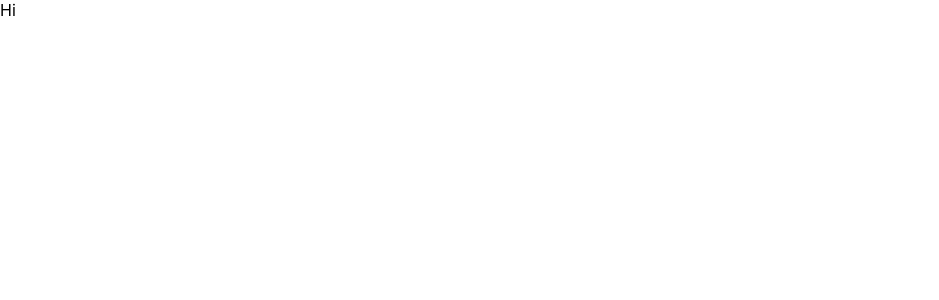
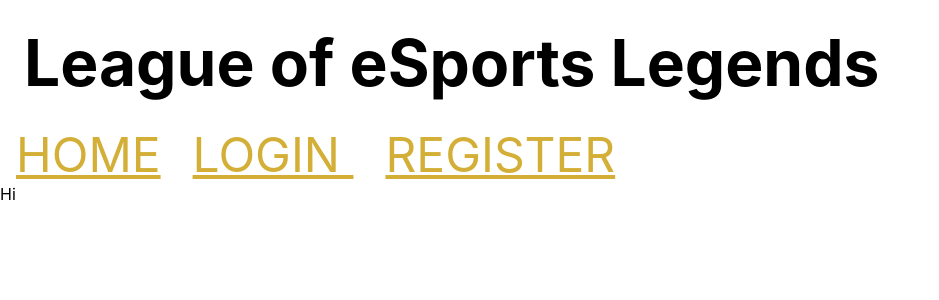
Before and after one commit to jablan08/project-priority, a React (Create React App) app: page / in a window 1280 px wide. Shown: the top 300 px of the page, without its empty margins (0-939 px from the left). Built offline with nearby package versions, Linux system fonts and the light colour scheme.

Commit message:
add nav bar and styled-componemts

```diff
--- a/package.json
+++ b/package.json
@@ -17,7 +17,8 @@
     "react": "^16.8.6",
     "react-dom": "^16.8.6",
     "react-router-dom": "^5.0.1",
-    "react-scripts": "3.0.1"
+    "react-scripts": "3.0.1",
+    "styled-components": "^4.3.0"
   },
   "scripts": {
     "all": "concurrently \"react-scripts start\" \"nodemon ./bin/www\" ",
--- a/routes/clients.js
+++ b/routes/clients.js
@@ -16,7 +16,6 @@ router.get('/', async (req, res) => {
   } catch (error) {
     res.json({error})
   }
-  return res.json({data: 'Received a GET HTTP method client'});
 });
 
 // SHOW
@@ -64,10 +63,11 @@ router.post('/new', async (req, res) => {
   try {
     console.log(req.body)
     const newClient = await Client.create(req.body)
-    const findProduct = await Product.findById(req.body.productId)
+    const findProduct = await Product.findById(req.body.product)
     console.log(findProduct, "hittt")
+    newClient.product = findProduct
+    findProduct.clients.push(newClient)
     console.log(newClient)
-    findProduct.clients.push(newClient)
     findProduct.save()
     res.json({
       newClient,
--- a/src/App.js
+++ b/src/App.js
@@ -1,7 +1,7 @@
 import React, { Component } from "react";
 import { Switch, Route, withRouter } from "react-router-dom";
 import * as routes from "./constants/routes";
-// import NavBar from "./components/NavBar/NavBar";
+import NavBar from "./components/Navbar/NavBar";
 import Login from "./components/Login/Login";
 import './App.css';
 import Register from "./components/Register/Register";
@@ -34,7 +34,7 @@ class App extends Component {
     const { currentUser } = this.state
     return (
       <>
-        {/* <NavBar doLogout={this.doLogout} currentUser={currentUser}/>  */}
+        <NavBar doLogout={this.doLogout} currentUser={currentUser}/>
         <Switch>
           <Route exact path={routes.ROOT} render={()=> <div>Hi</div> }/>
 
--- a/src/components/Login/Login.js
+++ b/src/components/Login/Login.js
@@ -17,6 +17,7 @@ class Login extends Component {
 
     handleSubmit = async (e) => {
         e.preventDefault();
+
         try {
             const login = await fetch("/login", {
                 method: "POST",
--- /dev/null
+++ b/src/components/Navbar/NavBar.css
@@ -0,0 +1,15 @@
+.active {
+    color:darksalmon;
+}
+
+.message {
+    font-size: 3rem;
+}
+
+.navButton {
+    background: none;
+    background: none;
+    font-size: 2.3rem;
+    margin: 5px;
+
+}
--- /dev/null
+++ b/src/components/Navbar/NavBar.js
@@ -0,0 +1,35 @@
+import React from 'react';
+import { NavLink } from "react-router-dom";
+
+import * as routes from "../../constants/routes"
+import "./NavBar.css"
+import styled from "styled-components";
+
+const Nav = styled(NavLink)`
+    margin: 1rem;
+    font-size: 3rem;
+    color: rgb(212,175,55);
+
+    :hover {
+        color: #F5F5F5
+    }
+
+`
+const Title = styled.h1`
+    font-size: 4rem;
+    margin: 1.5rem;
+`
+
+const NavBar = ({currentUser, doLogout}) =>
+
+    <div className="nav">
+        <Title className="title">League of eSports Legends</Title>
+            <Nav exact to={routes.ROOT} activeClassName="active">HOME</Nav>
+            {
+                currentUser
+                ? <span className="message"> <Nav to={`${routes.USERS}/${currentUser._id}`}> ACCOUNT </Nav> Hello {currentUser.username} <button onClick={doLogout} className="navButton" >LOGOUT</button></span>
+                : [<Nav key={1} to={'/login'} activeClassName="active">LOGIN </Nav>,
+                <Nav key={2} to={routes.REGISTER} activeClassName="active">REGISTER </Nav> ]
+            }
+    </div>
+export default NavBar;
--- a/src/components/Register/Register.js
+++ b/src/components/Register/Register.js
@@ -85,7 +85,7 @@ class Register extends Component {
             role: role,
             email: email,
             company: company,
-            productId: productId
+            product: productId
         }
         try {
             const createUser = await fetch("/clients/new", {
```
Also changed, not shown: src/components/Home/Home.js (added), 1 other file (tests, documents, lock files or other folders).
